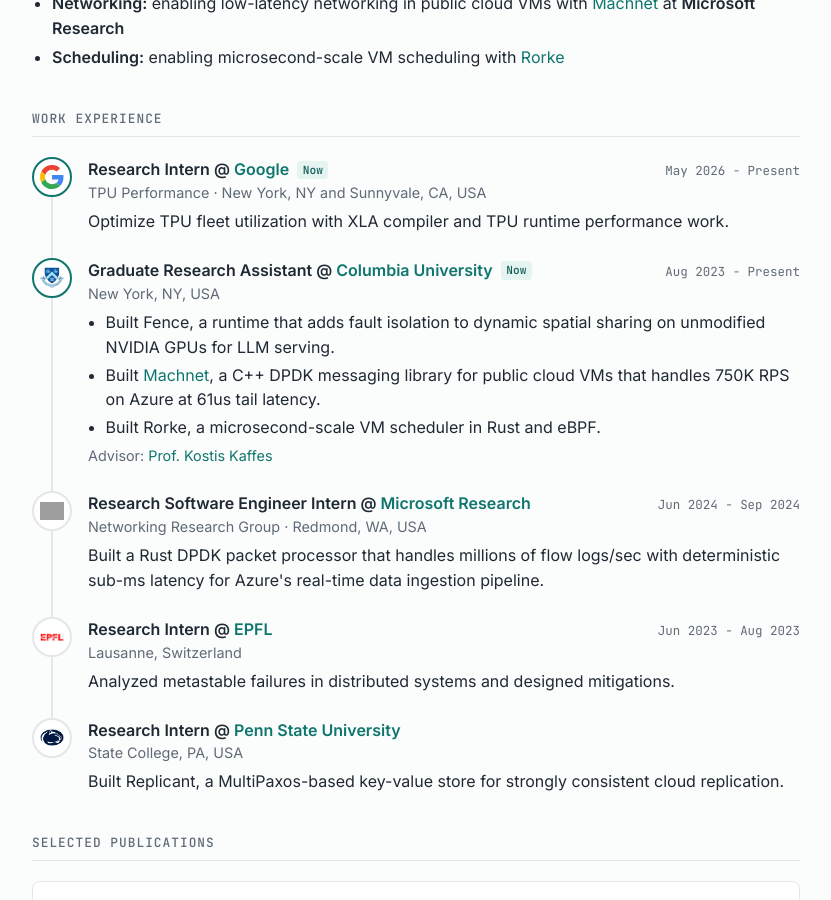
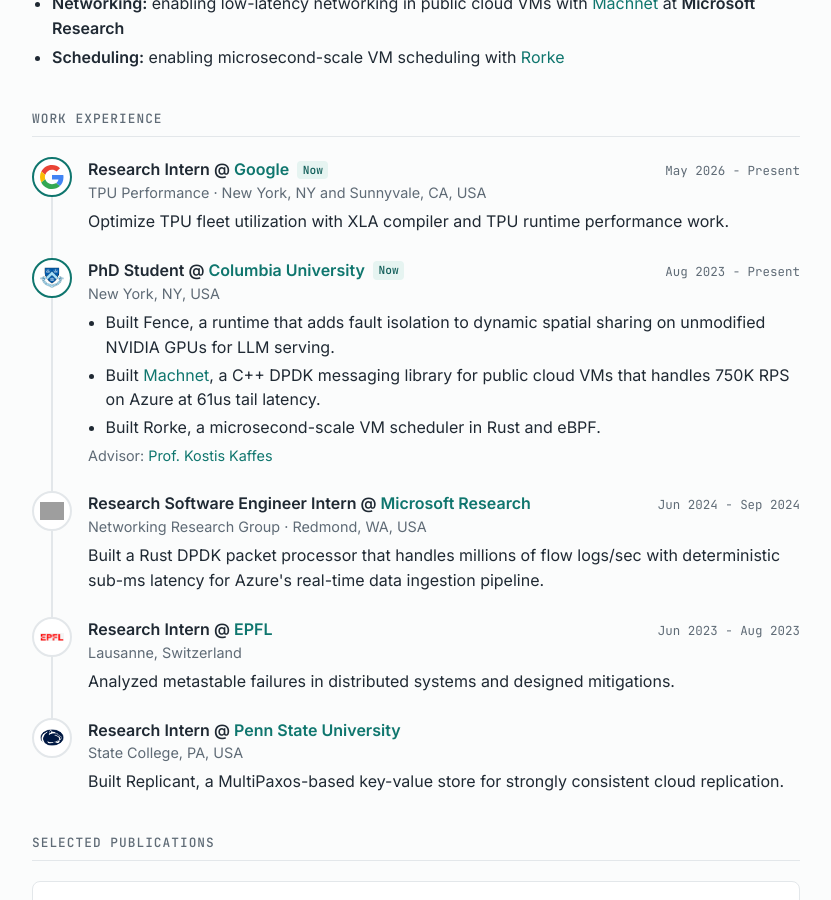
Before and after one commit to vjabrayilov/vjabrayilov.github.io, a Jekyll site: the page built from index.markdown, in a window 1280 px wide and 900 px high, scrolled down 455 px. Shown: the whole window, without its empty margins (224-1055 px from the left). Built offline with Jekyll 4.4.1, drawn with Linux system fonts in a browser that asks for light colours; grey boxes are pictures that could not be loaded.

Commit message:
Retitle Columbia role as PhD Student
Co-Authored-By: Claude Opus 5.5 <noreply@anthropic.com>
Signed-off-by: vjabrayilov <vjabrayilov@cs.columbia.edu>

```diff
--- a/_data/experience.yml
+++ b/_data/experience.yml
@@ -10,7 +10,7 @@
   current: true
   description: "Optimize TPU fleet utilization with XLA compiler and TPU runtime performance work."
 
-- position: Graduate Research Assistant
+- position: PhD Student
   company: Columbia University
   company_url: "https://www.cs.columbia.edu/"
   company_icon: /assets/images/columbia_logo.png
```
Also changed, not shown: 1 other file.
